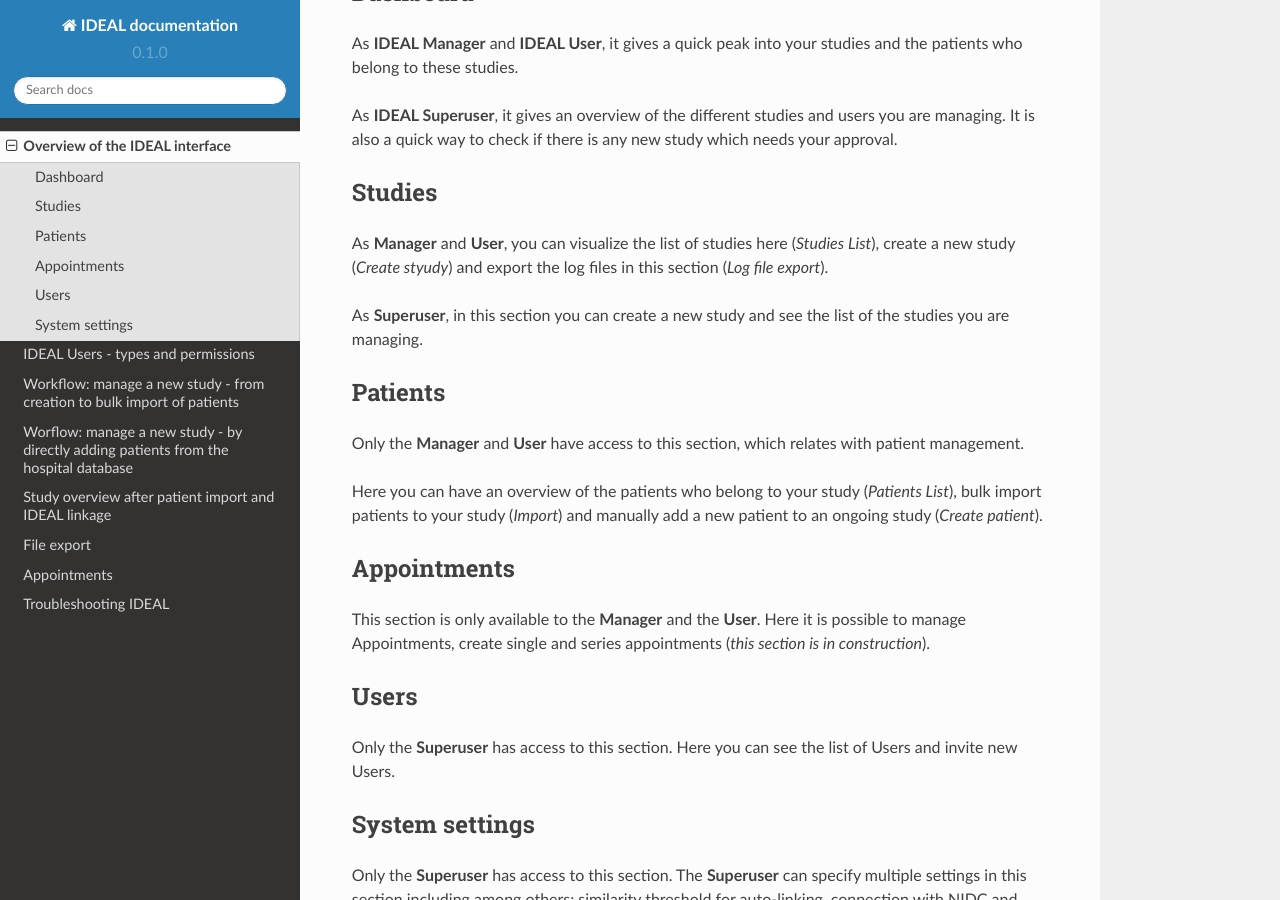
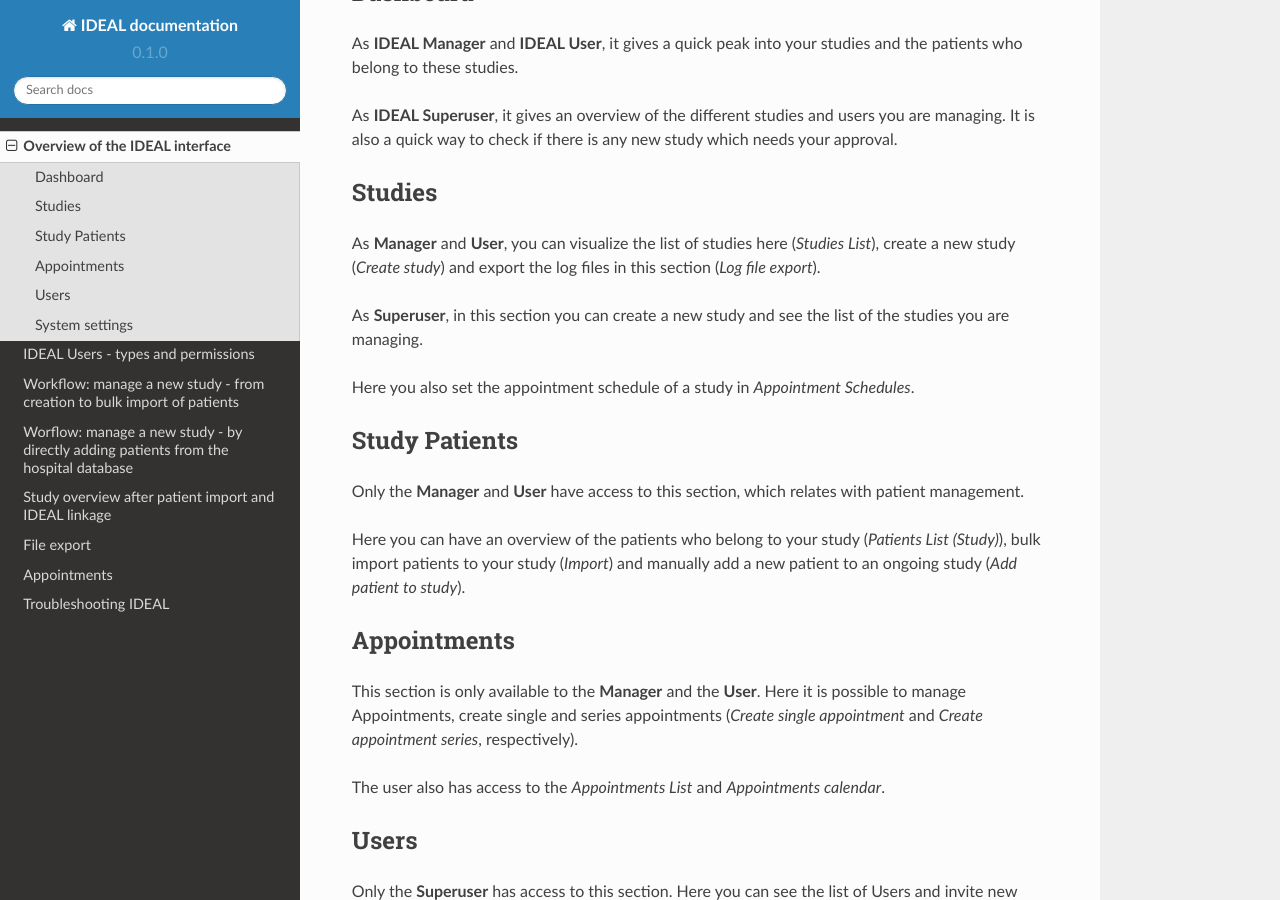
Before and after one commit to Nynuphar/IDEAL-doc, a Sphinx documentation site: the page built from docs/source/interface.rst, in a window 1280 px wide and 900 px high, scrolled down 357 px. Built offline with Sphinx 7.4.7 and the Read the Docs theme 2.0.0, drawn with Linux system fonts in a browser that asks for light colours.

Commit message:
Update interface.rst

```diff
--- a/docs/source/interface.rst
+++ b/docs/source/interface.rst
@@ -15,21 +15,25 @@ As **IDEAL Superuser**, it gives an overview of the different studies and users
 Studies
 *********
 
-As **Manager** and **User**, you can visualize the list of studies here (*Studies List*), create a new study (*Create styudy*) and export the log files in this section (*Log file export*).
+As **Manager** and **User**, you can visualize the list of studies here (*Studies List*), create a new study (*Create study*) and export the log files in this section (*Log file export*).
 
 As **Superuser**, in this section you can create a new study and see the list of the studies you are managing.
 
-Patients
+Here you also set the appointment schedule of a study in *Appointment Schedules*.
+
+Study Patients
 *********
 
 Only the **Manager** and **User** have access to this section, which relates with patient management.
 
-Here you can have an overview of the patients who belong to your study (*Patients List*), bulk import patients to your study (*Import*) and manually add a new patient to an ongoing study (*Create patient*).
+Here you can have an overview of the patients who belong to your study (*Patients List (Study)*), bulk import patients to your study (*Import*) and manually add a new patient to an ongoing study (*Add patient to study*).
 
 Appointments
 ***********************
 
-This section is only available to the **Manager** and the **User**. Here it is possible to manage Appointments, create single and series appointments (*this section is in construction*).
+This section is only available to the **Manager** and the **User**. Here it is possible to manage Appointments, create single and series appointments (*Create single appointment* and *Create appointment series*, respectively).
+
+The user also has access to the *Appointments List* and *Appointments calendar*.
 
 Users
 *******
```
